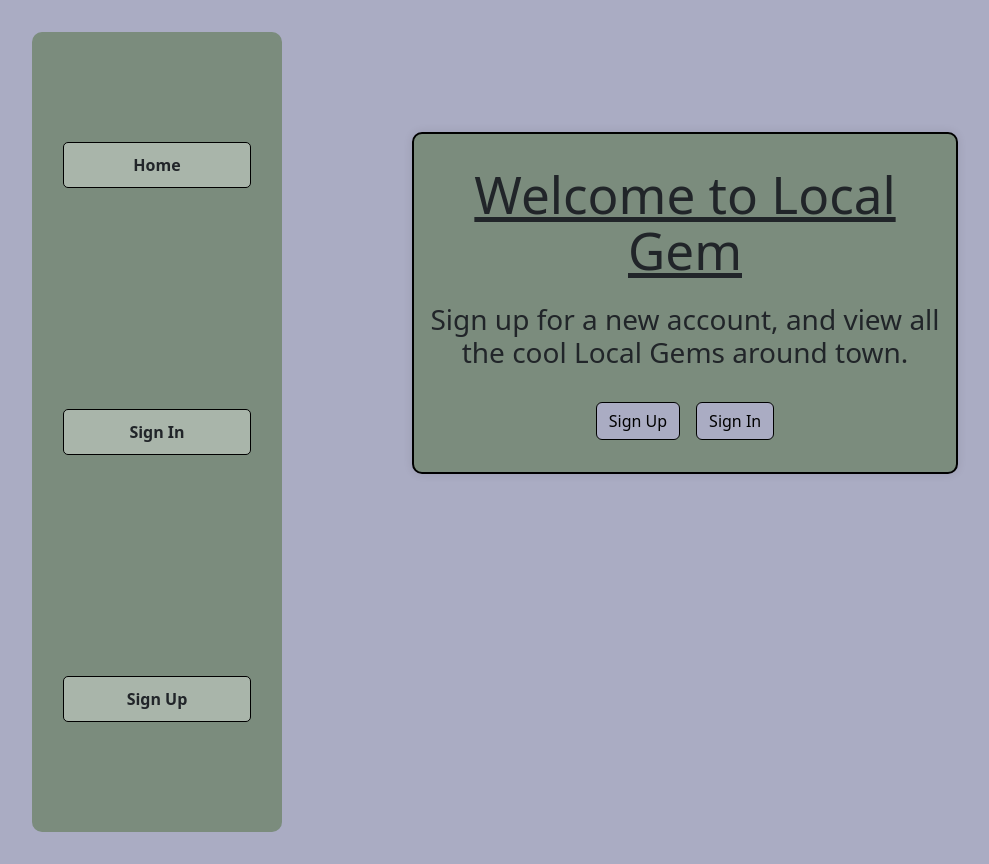
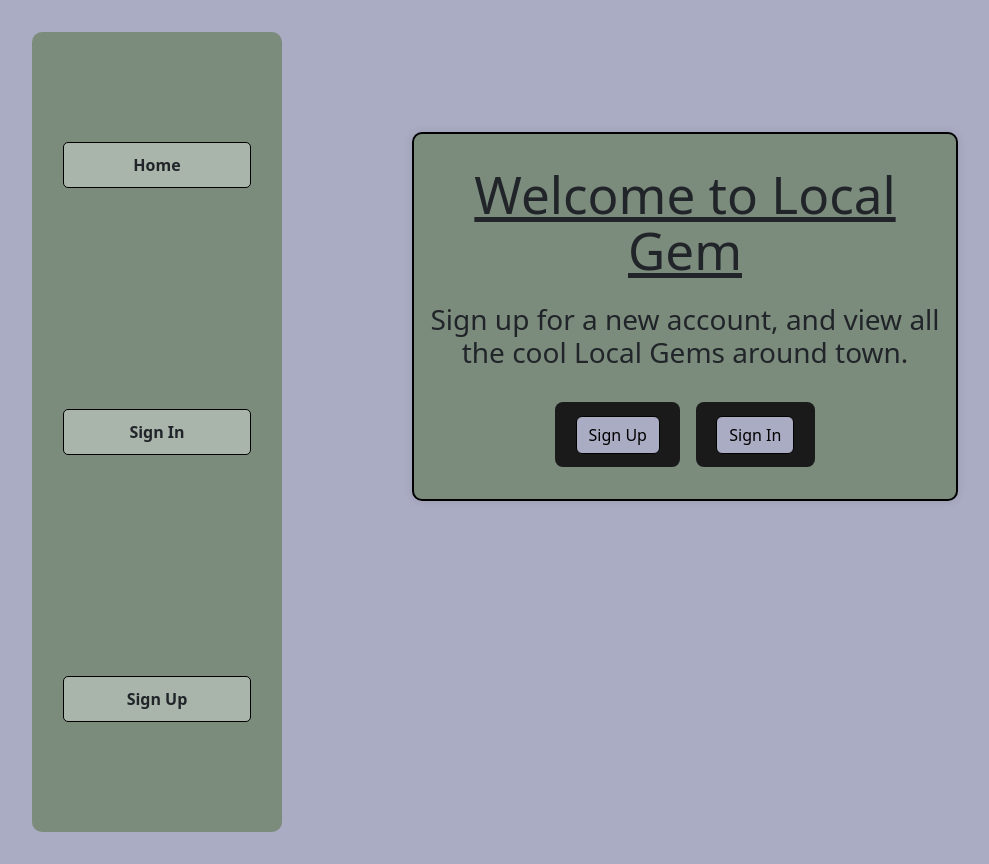
Before and after one commit to AnnaKiira/local-gem-frontend, a React (Vite) app in the folder local-gem/: page / in a window 1280 px wide. Shown: the whole page, without its empty margins (145-1134 px from the left). Built offline with nearby package versions, Linux system fonts and the light colour scheme; no server answers.

Commit message:
updated button and link in index.css

```diff
--- a/local-gem/src/components/PlaceDetails/PlaceDetails.scss
+++ b/local-gem/src/components/PlaceDetails/PlaceDetails.scss
@@ -11,10 +11,6 @@
 .showtitle {
     justify-content: center;
 }
-
-:hover {
-    box-shadow: 0 8px 16px rgba(0, 0, 0, 0.2);
-  }
 
   header {
     margin-bottom: 15px;
--- a/local-gem/src/index.css
+++ b/local-gem/src/index.css
@@ -13,12 +13,21 @@
 }
 
 a {
+  border-radius: 8px;
+  border: 1px solid transparent;
+  padding: 0.8em 1.2em;
+  font-size: 16px;
   font-weight: 500;
-  color: #646cff;
-  text-decoration: inherit;
+  font-family: inherit;
+  background-color: #1a1a1a;
+  color: white;
+  cursor: pointer;
+  transition: border-color 0.25s;
+  text-decoration: none;
 }
 a:hover {
-  color: #535bf2;
+  background-color: #fff;
+  color: black;
 }
 
 body {
@@ -38,7 +47,7 @@ button {
   border-radius: 8px;
   border: 1px solid transparent;
   padding: 0.6em 1.2em;
-  font-size: 1em;
+  font-size: 16px;
   font-weight: 500;
   font-family: inherit;
   background-color: #1a1a1a;
@@ -46,7 +55,8 @@ button {
   transition: border-color 0.25s;
 }
 button:hover {
-  border-color: #646cff;
+  background-color: #fff;
+  color: black;
 }
 button:focus,
 button:focus-visible {
```
